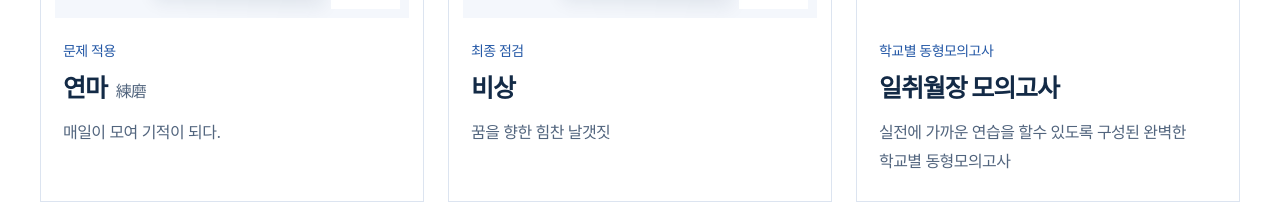
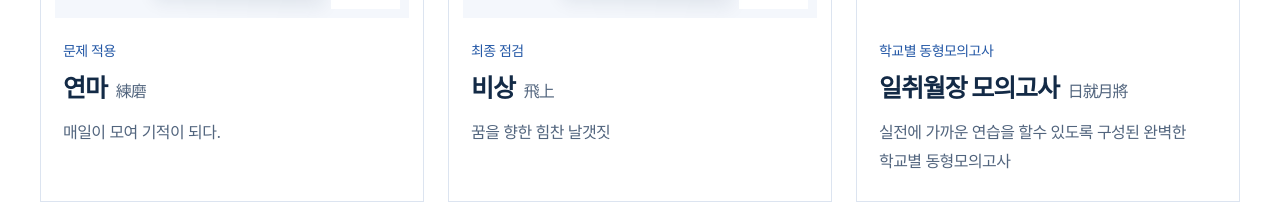
Before and after one commit to hoonmath/hoonmath.github.io, a plain HTML site: page index.html in a window 1280 px wide. Shown: the part 4029-4232 px from the top of the page. Drawn offline with Linux system fonts and the light colour scheme.

Commit message:
Add Hanja alongside Bisang and mock exam textbook titles

```diff
--- a/index.html
+++ b/index.html
@@ -151,8 +151,8 @@
           <article class="material" data-category="school-exam"><a class="material-image" href="assets/images/covers/dancho.webp" data-lightbox data-caption="생각의 단초 · 비법이 아닌 원칙으로 완성하는 문제 해결의 실마리" aria-label="생각의 단초 교재 표지 확대"><span class="material-book"><img src="assets/images/covers/dancho.webp" srcset="assets/images/covers/dancho-768.webp 768w, assets/images/covers/dancho.webp 2000w" sizes="240px" alt="생각의 단초 교재 표지" width="595" height="842" loading="lazy"></span><span class="zoom-label">확대 보기 </span></a><div class="material-description"><span>문제 해결 원칙</span><h3>생각의 단초</h3><p>비법이 아닌 원칙으로 완성하는 문제 해결의 실마리</p></div></article>
           <article class="material" data-category="school-exam"><a class="material-image" href="assets/images/covers/chowol.webp" data-lightbox data-caption="초월 · 내 안의 한계를 뛰어넘다" aria-label="초월 교재 표지 확대"><span class="material-book"><img src="assets/images/covers/chowol.webp" srcset="assets/images/covers/chowol-768.webp 768w, assets/images/covers/chowol.webp 2000w" sizes="240px" alt="초월 교재 표지" width="595" height="842" loading="lazy"></span><span class="zoom-label">확대 보기 </span></a><div class="material-description"><span>기출·심화</span><h3>초월<span class="hanja">超越</span></h3><p>내 안의 한계를 뛰어넘다</p></div></article>
           <article class="material" data-category="regular"><a class="material-image" href="assets/images/covers/yeonma.webp" data-lightbox data-caption="연마 · 매일이 모여 기적이 되다." aria-label="연마 교재 표지 확대"><span class="material-book"><img src="assets/images/covers/yeonma.webp" srcset="assets/images/covers/yeonma-768.webp 768w, assets/images/covers/yeonma.webp 2000w" sizes="240px" alt="연마 교재 표지" width="595" height="842" loading="lazy"></span><span class="zoom-label">확대 보기 </span></a><div class="material-description"><span>문제 적용</span><h3>연마<span class="hanja">練磨</span></h3><p>매일이 모여 기적이 되다.</p></div></article>
-          <article class="material" data-category="school-exam"><a class="material-image" href="assets/images/covers/bisang.webp" data-lightbox data-caption="비상 · 꿈을 향한 힘찬 날갯짓" aria-label="비상 교재 표지 확대"><span class="material-book"><img src="assets/images/covers/bisang.webp" srcset="assets/images/covers/bisang-768.webp 768w, assets/images/covers/bisang.webp 2000w" sizes="240px" alt="비상 교재 표지" width="595" height="842" loading="lazy"></span><span class="zoom-label">확대 보기 </span></a><div class="material-description"><span>최종 점검</span><h3>비상</h3><p>꿈을 향한 힘찬 날갯짓</p></div></article>
-          <article class="material" data-category="school-exam"><div class="material-image material-placeholder" aria-hidden="true"></div><div class="material-description"><span>학교별 동형모의고사</span><h3>일취월장 모의고사</h3><p>실전에 가까운 연습을 할수 있도록 구성된 완벽한 학교별 동형모의고사</p></div></article>
+          <article class="material" data-category="school-exam"><a class="material-image" href="assets/images/covers/bisang.webp" data-lightbox data-caption="비상 · 꿈을 향한 힘찬 날갯짓" aria-label="비상 교재 표지 확대"><span class="material-book"><img src="assets/images/covers/bisang.webp" srcset="assets/images/covers/bisang-768.webp 768w, assets/images/covers/bisang.webp 2000w" sizes="240px" alt="비상 교재 표지" width="595" height="842" loading="lazy"></span><span class="zoom-label">확대 보기 </span></a><div class="material-description"><span>최종 점검</span><h3>비상<span class="hanja">飛上</span></h3><p>꿈을 향한 힘찬 날갯짓</p></div></article>
+          <article class="material" data-category="school-exam"><div class="material-image material-placeholder" aria-hidden="true"></div><div class="material-description"><span>학교별 동형모의고사</span><h3>일취월장 모의고사<span class="hanja">日就月將</span></h3><p>실전에 가까운 연습을 할수 있도록 구성된 완벽한 학교별 동형모의고사</p></div></article>
         </div>
         <p class="section-note">표지는 실제 교재 디자인이며, 본 교재는 내지 일부를 함께 살펴볼 수 있습니다. 수업에서 사용하는 교재는 강좌에 맞춰 안내합니다.</p>
       </div>
```
